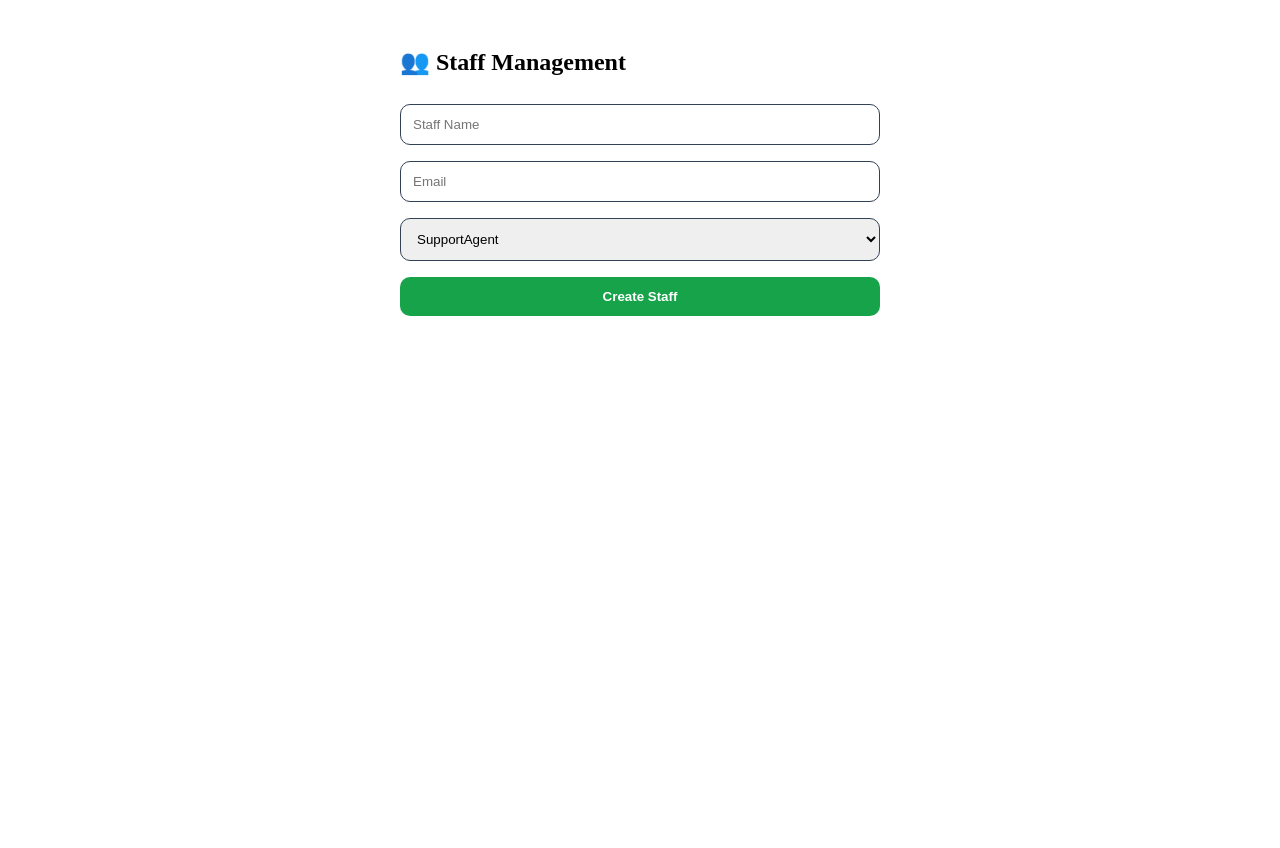
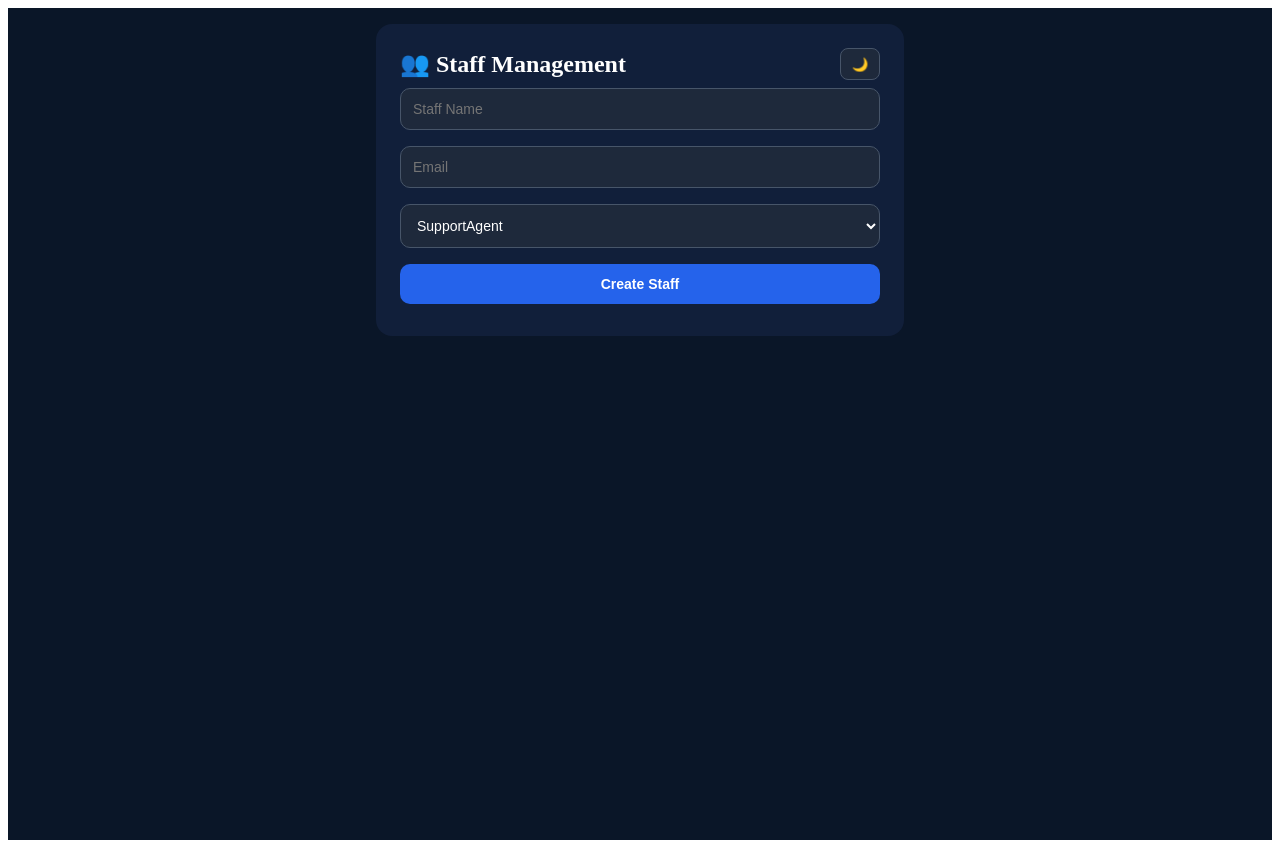
Before and after one commit to matiur25580/Enterprise-AI-Powered-Digital-Banking-Fraud-Detection-DevOps-Command-Center, a React (Vite) app in the folder client/: page /staff in a window 1280 px wide. Before the commit the page ends 800 px from the top, so only its background shows below. Built offline with nearby package versions, Linux system fonts and the light colour scheme.

Commit message:
ui: staff dark theme

```diff
--- a/client/src/pages/bank/Staff.tsx
+++ b/client/src/pages/bank/Staff.tsx
@@ -1,11 +1,23 @@
 import { useState } from 'react';
-const s={width:'100%',padding:'12px',margin:'8px 0',borderRadius:'10px',border:'1px solid #334155',boxSizing:'border-box' as const};
 export default function Staff(){
+  const [theme,setTheme]=useState('dark');
   const [msg,setMsg]=useState('');
-  return(<div style={{padding:'20px',maxWidth:'480px',margin:'auto'}}><h2>👥 Staff Management</h2>
-  <input placeholder="Staff Name" style={s} />
-  <input placeholder="Email" style={s} />
-  <select style={s}><option>SupportAgent</option><option>RiskManager</option><option>BranchManager</option></select>
-  <button onClick={()=>setMsg('Staff created successfully')} style={{...s,background:'#16a34a',color:'#fff',border:'none',fontWeight:'bold'}}>Create Staff</button>
-  {msg&&<p style={{color:'#16a34a'}}>{msg}</p>}</div>);
+  const dark=theme==='dark';
+  const s={width:'100%',padding:'12px',margin:'8px 0',borderRadius:'10px',fontSize:'14px',boxSizing:'border-box' as const,
+    background:dark?'#1e293b':'#ffffff',color:dark?'#ffffff':'#000000',border:dark?'1px solid #475569':'1px solid #cbd5e1'};
+  return(
+    <div style={{background:dark?'#0a1628':'#f1f5f9',color:dark?'#fff':'#0a1628',minHeight:'100vh',padding:'16px'}}>
+      <div style={{maxWidth:'480px',margin:'auto',background:dark?'#111f3a':'#fff',padding:'24px',borderRadius:'16px'}}>
+        <div style={{display:'flex',justifyContent:'space-between',alignItems:'center'}}>
+          <h2 style={{margin:0}}>👥 Staff Management</h2>
+          <button onClick={()=>setTheme(dark?'light':'dark')} style={{width:'40px',height:'32px',borderRadius:'8px',cursor:'pointer',background:dark?'#1e293b':'#fff',border:'1px solid #475569'}}>🌙</button>
+        </div>
+        <input placeholder="Staff Name" style={s} />
+        <input placeholder="Email" style={s} />
+        <select style={s}><option>SupportAgent</option><option>RiskManager</option><option>BranchManager</option></select>
+        <button onClick={()=>setMsg('Staff created successfully')} style={{...s,background:'#2563eb',color:'#fff',border:'none',fontWeight:'bold'}}>Create Staff</button>
+        {msg&&<p style={{color:'#16a34a'}}>{msg}</p>}
+      </div>
+    </div>
+  );
 }
```
